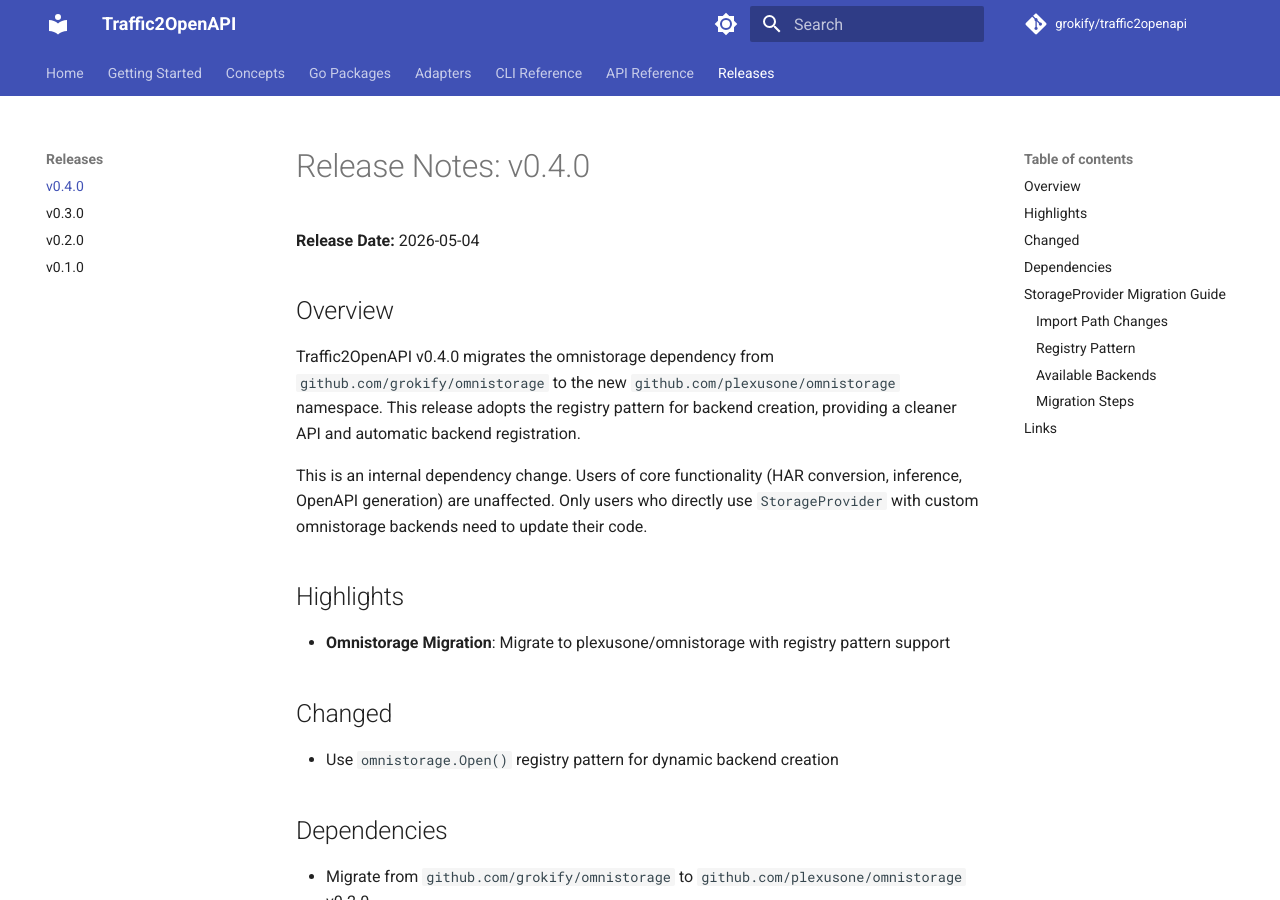
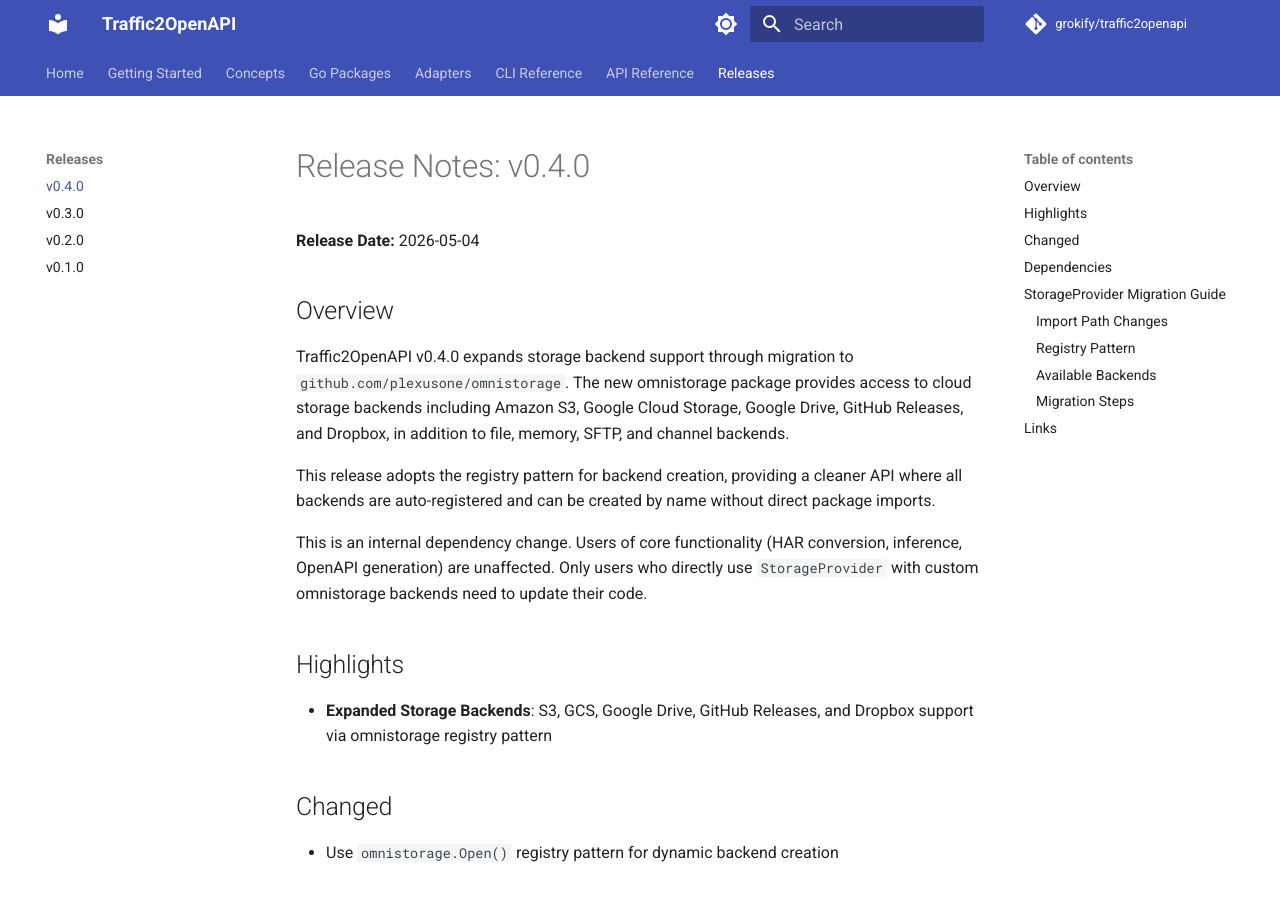
Before and after one commit to grokify/traffic2openapi, an MkDocs documentation site: the page built from docs/releases/v0.4.0.md, in a window 1280 px wide and 900 px high. Built offline with MkDocs 1.6.1 and Material for MkDocs 9.7.7, drawn with Linux system fonts in a browser that asks for light colours; comment, search, counter and statistics services are not loaded.

Commit message:
docs: highlight expanded storage backend support in v0.4.0
Update highlights to emphasize the new cloud storage backends now
available: S3, GCS, Google Drive, GitHub Releases, and Dropbox.

Co-Authored-By: Claude Opus 4.5 <noreply@anthropic.com>

```diff
--- a/CHANGELOG.json
+++ b/CHANGELOG.json
@@ -9,7 +9,7 @@
       "version": "v0.4.0",
       "date": "2026-05-04",
       "highlights": [
-        { "description": "Migrate omnistorage dependency to plexusone namespace with registry pattern support" }
+        { "description": "Expanded storage backend support with S3, GCS, Google Drive, GitHub Releases, and Dropbox via omnistorage registry pattern" }
       ],
       "changed": [
         { "description": "Use `omnistorage.Open()` registry pattern for dynamic backend creation instead of direct package imports", "commit": "8fea2d2" }
--- a/docs/releases/v0.4.0.md
+++ b/docs/releases/v0.4.0.md
@@ -4,13 +4,15 @@
 
 ## Overview
 
-Traffic2OpenAPI v0.4.0 migrates the omnistorage dependency from `github.com/grokify/omnistorage` to the new `github.com/plexusone/omnistorage` namespace. This release adopts the registry pattern for backend creation, providing a cleaner API and automatic backend registration.
+Traffic2OpenAPI v0.4.0 expands storage backend support through migration to `github.com/plexusone/omnistorage`. The new omnistorage package provides access to cloud storage backends including Amazon S3, Google Cloud Storage, Google Drive, GitHub Releases, and Dropbox, in addition to file, memory, SFTP, and channel backends.
+
+This release adopts the registry pattern for backend creation, providing a cleaner API where all backends are auto-registered and can be created by name without direct package imports.
 
 This is an internal dependency change. Users of core functionality (HAR conversion, inference, OpenAPI generation) are unaffected. Only users who directly use `StorageProvider` with custom omnistorage backends need to update their code.
 
 ## Highlights
 
-- **Omnistorage Migration**: Migrate to plexusone/omnistorage with registry pattern support
+- **Expanded Storage Backends**: S3, GCS, Google Drive, GitHub Releases, and Dropbox support via omnistorage registry pattern
 
 ## Changed
 
```
Also changed, not shown: CHANGELOG.md (+1 -1 lines).
